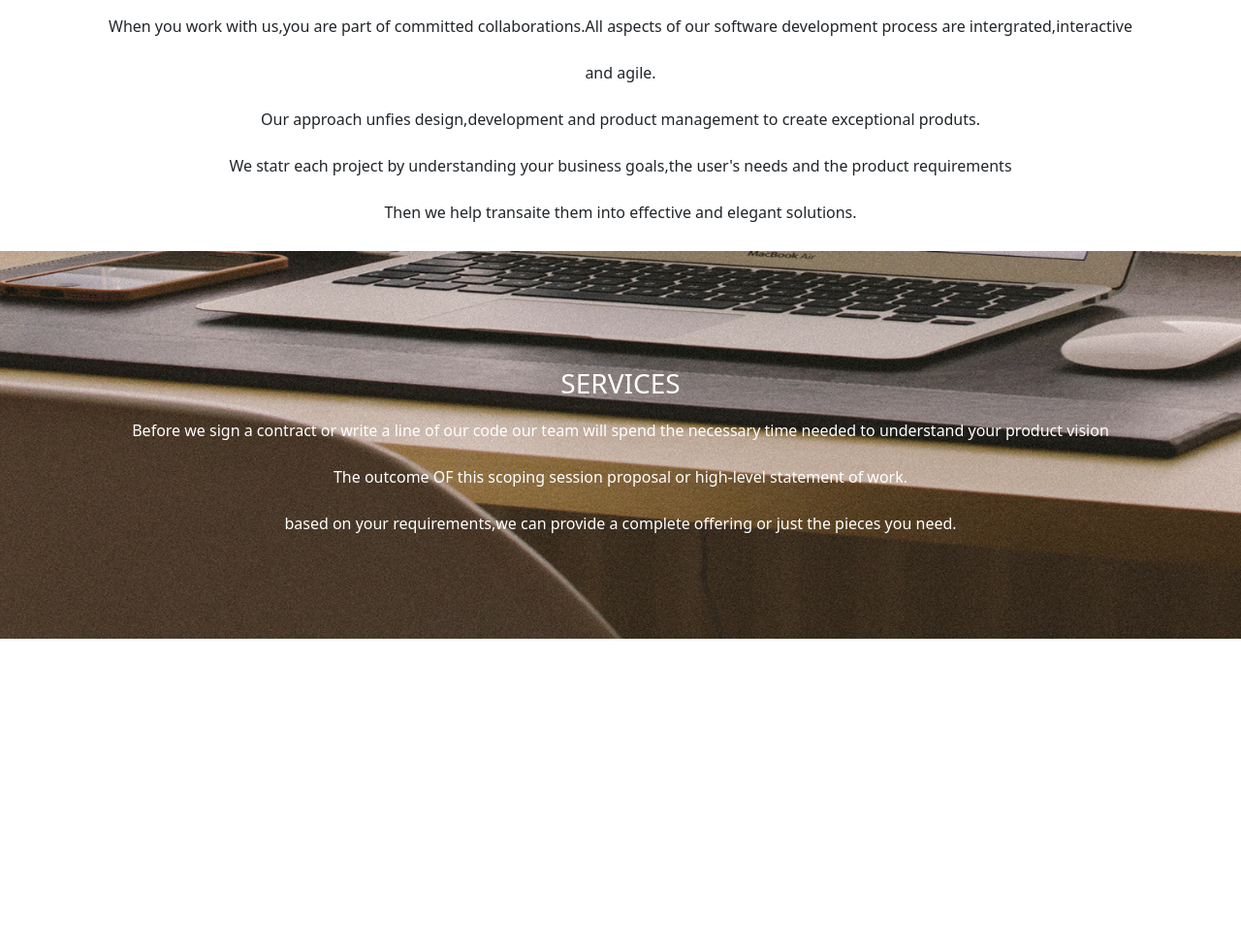
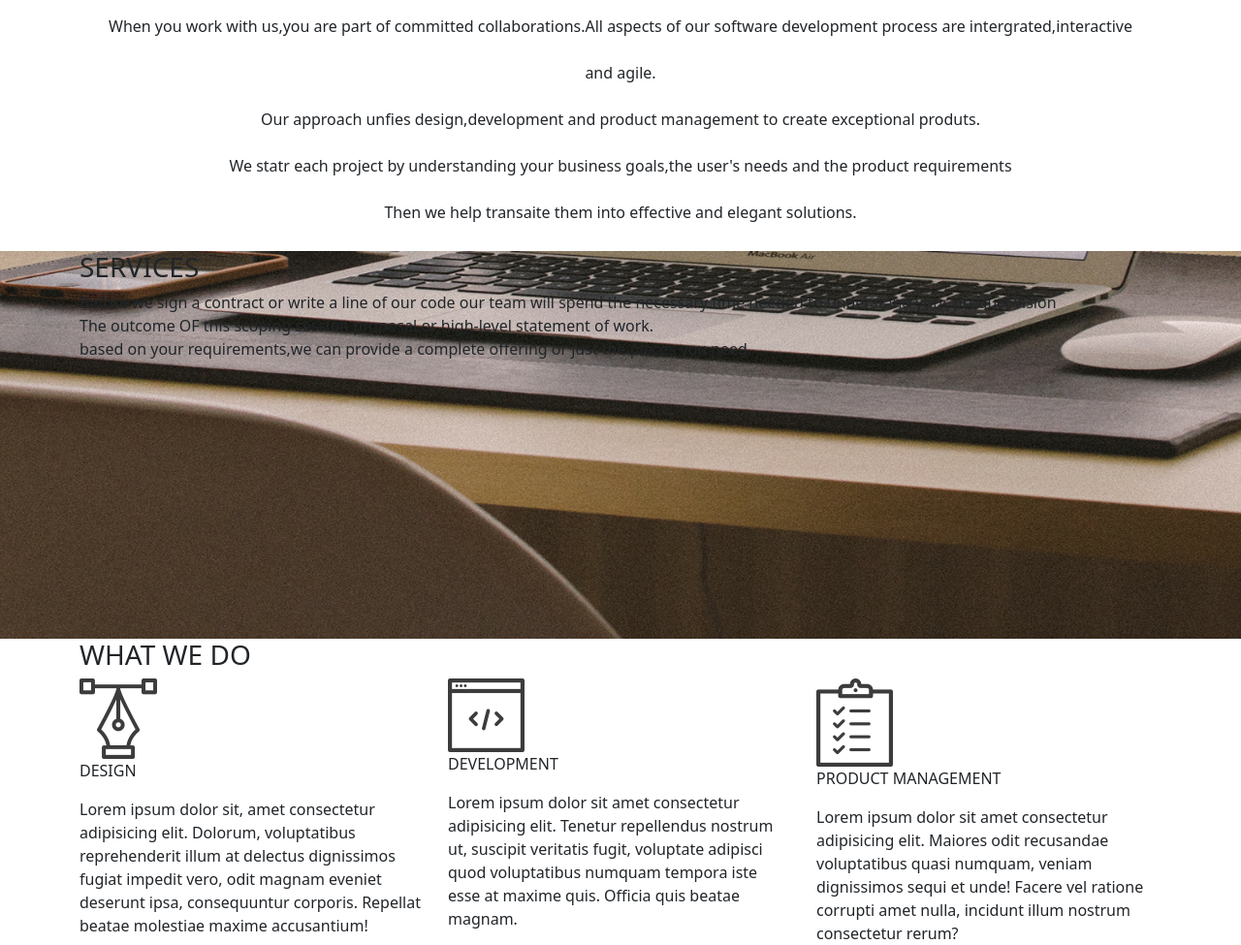
Before and after one commit to MosesGakuhi1857/delani-studio, a plain HTML site: page index.html in a window 1280 px wide. Shown: the part 999-1974 px from the top of the page at 97% size. Before the commit the page ends 1658 px from the top, so only its background shows below. Drawn offline with nearby package versions, Linux system fonts and the light colour scheme.

Commit message:
added section 4

```diff
--- a/index.html
+++ b/index.html
@@ -52,7 +52,7 @@
 
     <section class="section-3">
         <div class="container">
-            <div class="sec-2">
+            <div class="sec-3">
                 <h3>SERVICES</h3>
                 <p>Before we sign a contract or write a line of our code our team will spend the necessary time needed
                     to
@@ -62,7 +62,39 @@
                 </p>
             </div>
     </section>
-    </div>
+    <!-- start of section 4 -->
+    <section class="section-4">
+        <div class="container">
+            <h3>WHAT WE DO</h3>
+            <div class="row">
+                <div class="col-lg-4">
+                    <img src="./Assets/design_icon.png" alt="">
+                    <p>DESIGN</p>
+                    <div class="content">Lorem ipsum dolor sit, amet consectetur adipisicing elit.
+                         Dolorum, voluptatibus reprehenderit illum at delectus dignissimos fugiat impedit vero, odit magnam eveniet deserunt ipsa, consequuntur corporis.
+                        Repellat beatae molestiae maxime accusantium!</div>
+                </div>
+
+                <div class="col-lg-4">
+                    <img src="./Assets/dev_icon.png" alt="">
+                    <p>DEVELOPMENT</p>
+                    <div class="content">Lorem ipsum dolor sit amet consectetur adipisicing elit.
+                         Tenetur repellendus nostrum ut, suscipit veritatis fugit,
+                         voluptate adipisci quod voluptatibus numquam tempora iste esse at maxime quis. Officia quis beatae magnam.</div>
+                </div>
+
+                <div class="col-lg-4">
+                    <img src="./Assets/product_icon.png" alt="">
+                    <p>PRODUCT MANAGEMENT</p>
+                    <div class="content">Lorem ipsum dolor sit amet consectetur adipisicing elit.
+                        Maiores odit recusandae voluptatibus quasi numquam, veniam dignissimos sequi et unde! Facere vel ratione corrupti amet nulla,
+                        incidunt illum nostrum consectetur rerum?</div>
+                </div>
+            </div>
+        </div>
+
+    </section>
+
 </body>
 
 </html>
```
